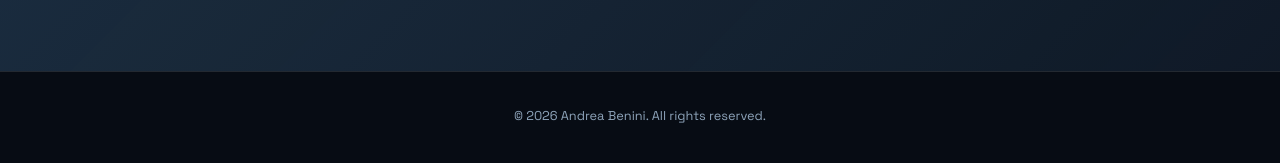
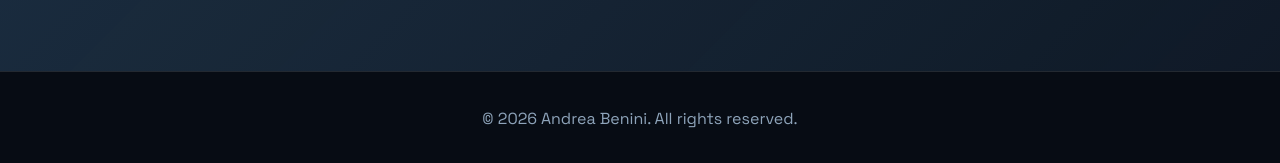
Before and after one commit to 07080901/07080901.github.io, a Jekyll site: the page built from pages/home.md, in a window 1280 px wide and 900 px high, scrolled down 3854 px. Shown: the part 734-897 px from the top of the window. Built offline with Jekyll 4.4.1, drawn with Linux system fonts in a browser that asks for light colours.

Commit message:
copyright size

```diff
--- a/_sass/_home.scss
+++ b/_sass/_home.scss
@@ -89,4 +89,4 @@
 }
 
 .site-footer { padding: 34px var(--gutter); text-align: center; border-top: 1px solid var(--line);
-  p { margin: 0; font-size: .8rem; color: var(--muted); } }
+  p { margin: 0; font-size: 16px; color: var(--muted); } }
```
